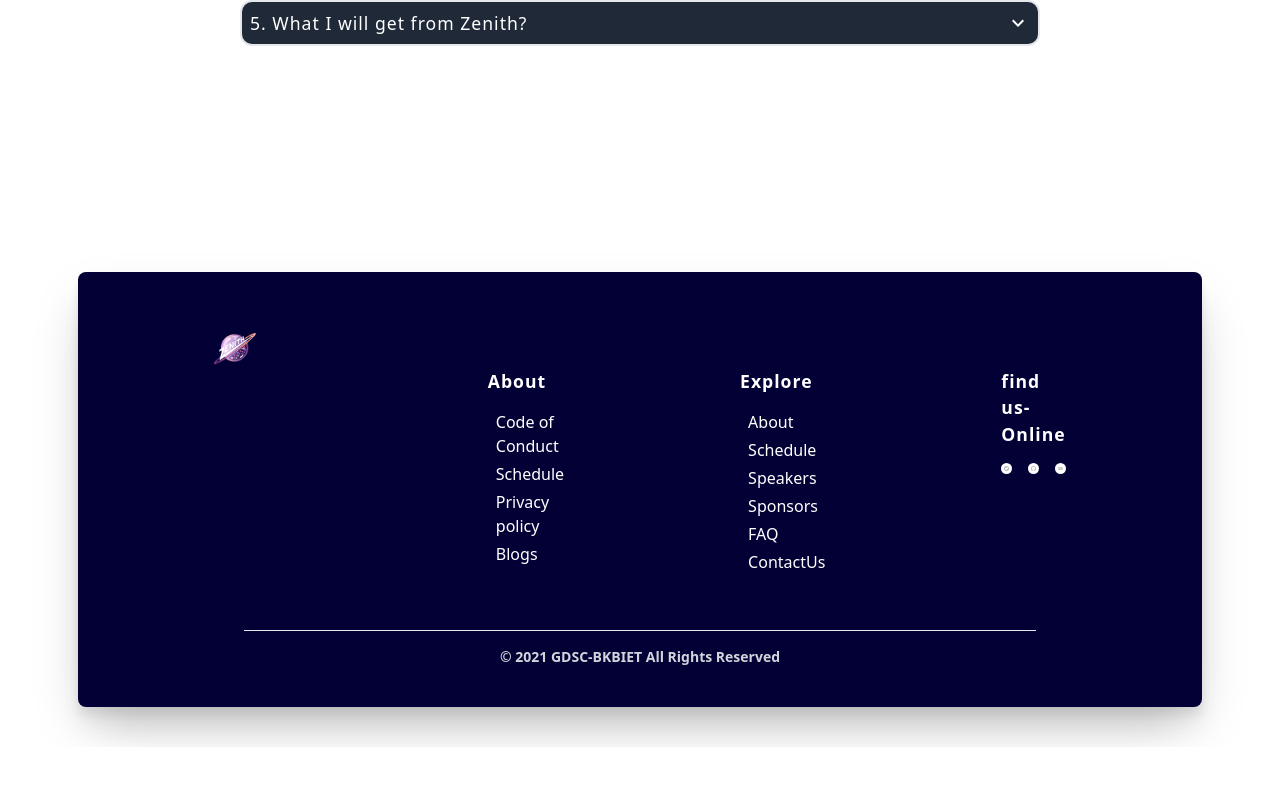
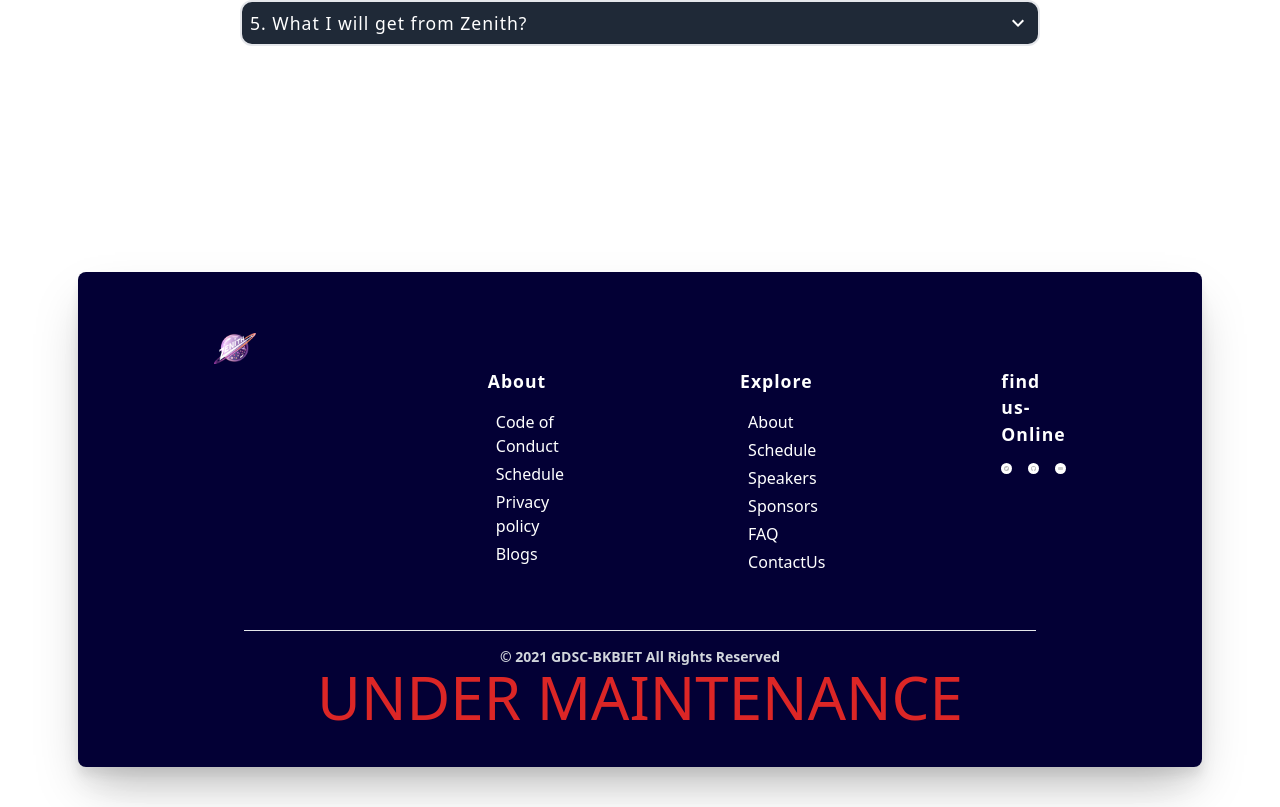
Before and after one commit to RKC3000/zenith, a Next.js app: page / in a window 1280 px wide. Shown: the part 2812-3619 px from the top of the page. Before the commit the page ends 3559 px from the top, so only its background shows below. Built offline with nearby package versions, Linux system fonts and the light colour scheme; a web font is replaced by a local one.

Commit message:
Added under maintenance

```diff
--- a/components/Footer.js
+++ b/components/Footer.js
@@ -113,6 +113,9 @@ const Footer = () => {
           <div className="mt-4 text-gray-300 text-center font-bold text-sm">
             © 2021 GDSC-BKBIET All Rights Reserved
           </div>
+          <div className="text-6xl text-red-600 text-center">
+            UNDER MAINTENANCE
+          </div>
         </footer>
       </div>
     </>
```
